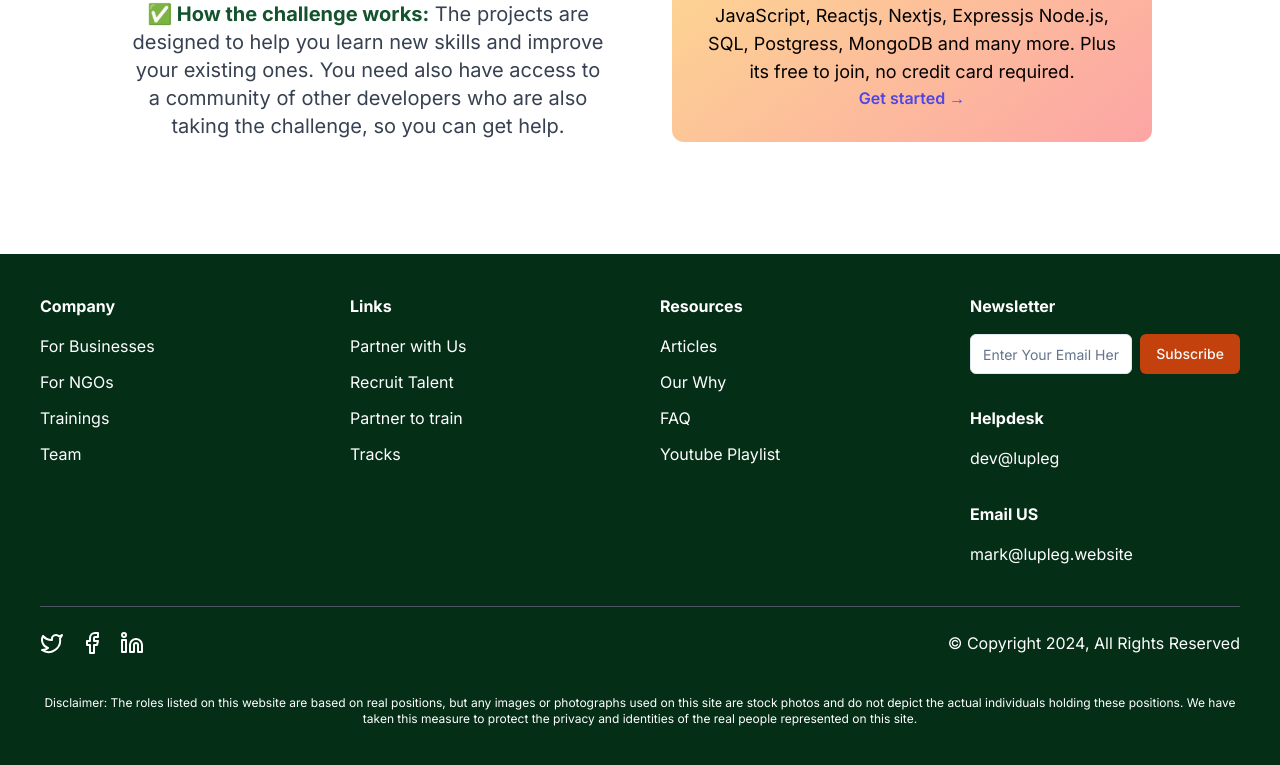
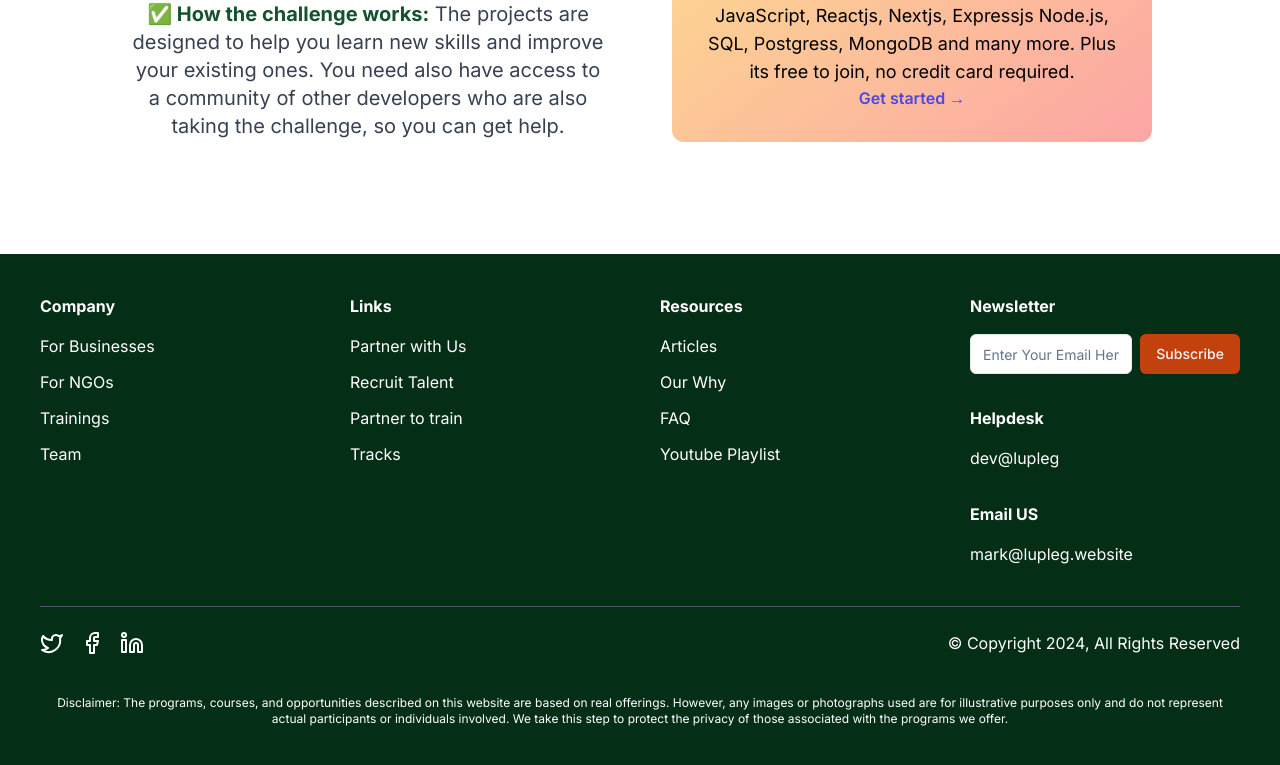
Before and after one commit to marksikaundi/Lupleg, a Next.js app: page / in a window 1280 px wide. Shown: the part 1890-2655 px from the top of the page. Built offline with nearby package versions, Linux system fonts and the light colour scheme.

Commit message:
added a more prescriptive descraimer in line with lupleg use cases

```diff
--- a/components/Footer.jsx
+++ b/components/Footer.jsx
@@ -115,11 +115,12 @@ export default function Component() {
       </div>
       <div className="mt-4 text-center text-xs text-white">
         <p>
-          Disclaimer: The roles listed on this website are based on real
-          positions, but any images or photographs used on this site are stock
-          photos and do not depict the actual individuals holding these
-          positions. We have taken this measure to protect the privacy and
-          identities of the real people represented on this site.
+          Disclaimer: The programs, courses, and opportunities described on this
+          website are based on real offerings. However, any images or
+          photographs used are for illustrative purposes only and do not
+          represent actual participants or individuals involved. We take this
+          step to protect the privacy of those associated with the programs we
+          offer.
         </p>
       </div>
     </footer>
```
